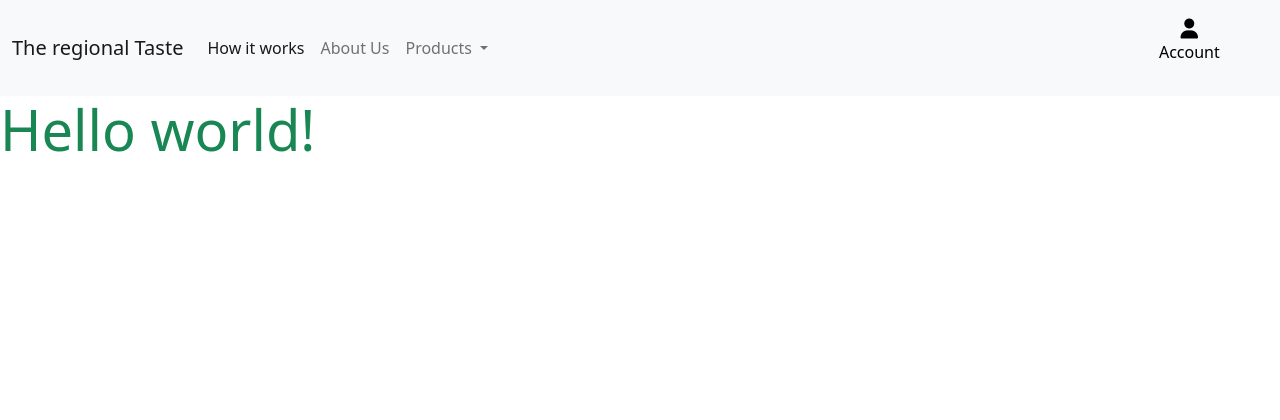
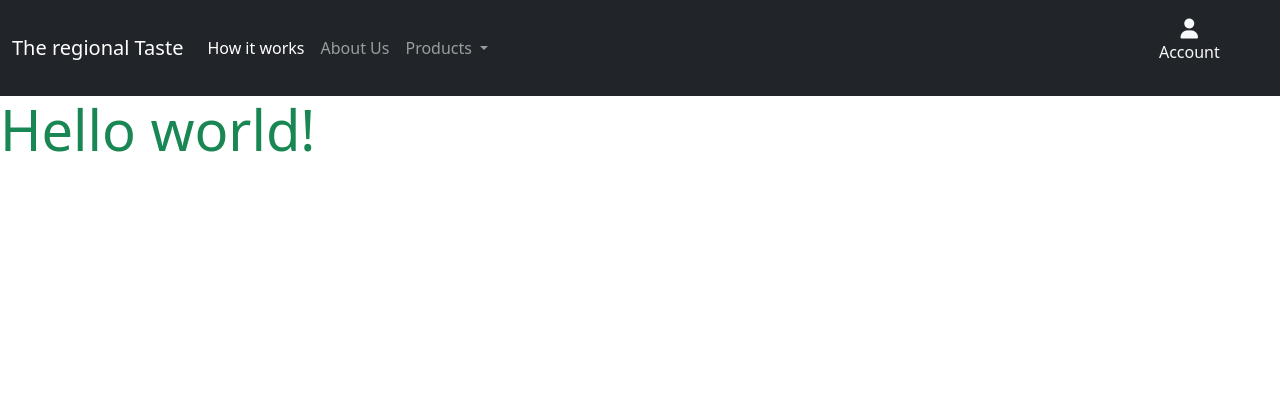
Before and after one commit to nandabritto/PP5, a Django app: page / in a window 1280 px wide. Shown: the top 420 px of the page. Run offline with Django 3.2, Linux system fonts and the light colour scheme; some libraries are stand-ins or nearby versions.

Commit message:
Change navbar colors

```diff
--- a/templates/includes/navbar.html
+++ b/templates/includes/navbar.html
@@ -1,4 +1,4 @@
-<nav class="navbar navbar-expand-lg navbar-light bg-light">
+<nav class="navbar navbar-expand-lg navbar-dark bg-dark">
     <div class="container-fluid">
         <a class="navbar-brand" href="#">The regional Taste</a>
         <button class="navbar-toggler" type="button" data-bs-toggle="collapse" data-bs-target="#navbarNavDropdown"
@@ -32,8 +32,8 @@
             <a class="text-black nav-link" href="#" id="navbarDropdownMenuLink" role="button" data-bs-toggle="dropdown"
                 aria-expanded="false">
                 <div class="text-center">
-                    <div><i class="fas fa-user fa-lg"></i></div>
-                    <p class= "my-0">Account</p>
+                    <div><i class="fas fa-user fa-lg text-light"></i></div>
+                    <p class= "my-0 text-light">Account</p>
                 </div>
             </a>
             <div class="dropdown-menu border-1" aria-labelledby="user-options">
```
